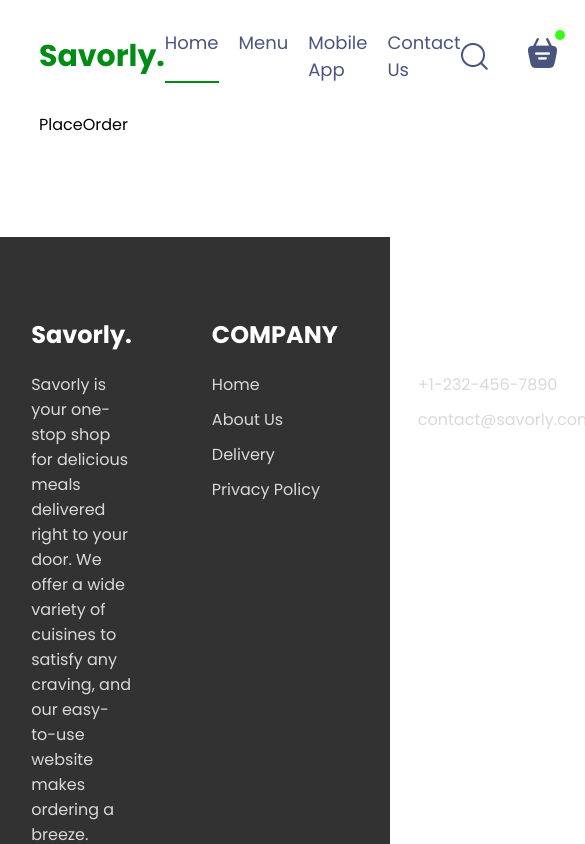
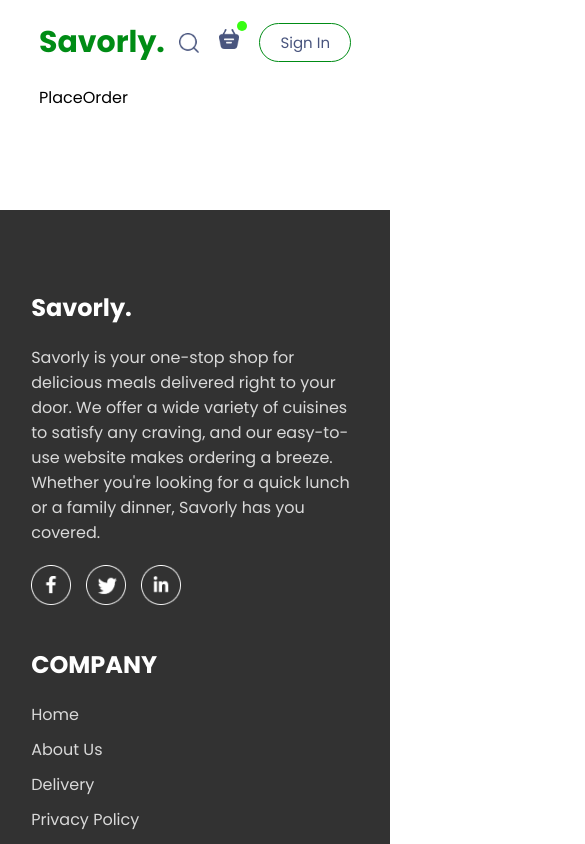
Before and after one commit to bant095/savorly-foods, a React (Vite) app in the folder savorly-frontend/: page /order in a window 390 px wide. Shown: the top 844 px of the page, 585 px wide, since content can reach past the window. Built offline with nearby package versions, Linux system fonts and the light colour scheme; the HTML template or start-up script is replaced by a standard one.

Commit message:
I make the frontend landing page responsive

```diff
--- a/savorly-frontend/src/components/explore-menu/exploremenu.css
+++ b/savorly-frontend/src/components/explore-menu/exploremenu.css
@@ -52,3 +52,13 @@
 .explore-menu-list .active {
   border: 4px solid tomato;
 }
+
+/*/////////////////////////////// */
+/* MEDIA QUERY */
+
+@media (max-width: 1050px) {
+  .explore-menu-text {
+    max-width: 100%;
+    font-size: 14px;
+  }
+}
--- a/savorly-frontend/src/components/footer/footer.css
+++ b/savorly-frontend/src/components/footer/footer.css
@@ -53,3 +53,16 @@
   background-color: grey;
   border: none;
 }
+
+/* MEDIA QUERY */
+@media (max-width: 750px) {
+  .footer-content {
+    display: flex;
+    flex-direction: column;
+    gap: 35px;
+  }
+
+  .footer-copyright {
+    text-align: center;
+  }
+}
--- a/savorly-frontend/src/components/header/header.css
+++ b/savorly-frontend/src/components/header/header.css
@@ -39,3 +39,24 @@
   border-radius: 50px;
   cursor: pointer;
 }
+
+/* MEDIA QUERY */
+
+@media (max-width: 1050px) {
+  .header-contents {
+    max-width: 45%;
+  }
+}
+
+@media (max-width: 750px) {
+  .header-contents {
+    max-width: 65%;
+  }
+  .header-contents p {
+    display: none;
+  }
+
+  .header-contents button {
+    padding: 2vw 4vw;
+  }
+}
--- a/savorly-frontend/src/components/navbar/Navbar.css
+++ b/savorly-frontend/src/components/navbar/Navbar.css
@@ -61,3 +61,57 @@
   top: -8px;
   right: -8px;
 }
+
+@media (max-width: 1050px) {
+  .navbar .logo {
+    width: 140px;
+  }
+
+  .navbar-menu {
+    gap: 20px;
+    font-size: 17px;
+  }
+
+  .navbar-right {
+    gap: 30px;
+  }
+
+  .navbar-right img {
+    width: 22px;
+  }
+
+  .navbar-right button {
+    padding: 8px 25px;
+  }
+}
+
+@media (max-width: 900px) {
+  .navbar .logo {
+    width: 120px;
+  }
+
+  .navbar-menu {
+    gap: 15px;
+    font-size: 15px;
+  }
+
+  .navbar-right {
+    gap: 20px;
+  }
+
+  .navbar-right img {
+    width: 20px;
+  }
+
+  .navbar-right button {
+    padding: 7px 20px;
+
+    font-size: 15px;
+  }
+}
+
+@media (max-width: 750px) {
+  .navbar-menu {
+    display: none;
+  }
+}
--- a/savorly-frontend/src/components/navbar/Navbar.jsx
+++ b/savorly-frontend/src/components/navbar/Navbar.jsx
@@ -1,6 +1,7 @@
 import React, { useState } from 'react';
 import './Navbar.css';
 import { assets } from '../../assets/assets';
+import { Link } from 'react-router-dom';
 
 const Navbar = () => {
   const [menu, setMenu] = useState('home');
@@ -9,30 +10,34 @@
     <div className='navbar'>
       <h2 className='logo'>Savorly.</h2>
       <ul className='navbar-menu'>
-        <li
+        <Link
+          to='/'
           onClick={() => setMenu('home')}
           className={menu === 'home' ? 'active' : ''}
         >
           Home
-        </li>
-        <li
+        </Link>
+        <a
+          href='#explore-menu'
           onClick={() => setMenu('menu')}
           className={menu === 'menu' ? 'active' : ''}
         >
           Menu
-        </li>
-        <li
+        </a>
+        <a
+          href='#app-download'
           onClick={() => setMenu('mobile-app')}
           className={menu === 'mobile-app' ? 'active' : ''}
         >
           Mobile App
-        </li>
-        <li
+        </a>
+        <a
+          href='#footer'
           onClick={() => setMenu('contact-us')}
           className={menu === 'contact-us' ? 'active' : ''}
         >
           Contact Us
-        </li>
+        </a>
       </ul>
 
       <div className='navbar-right'>
--- a/savorly-frontend/src/index.css
+++ b/savorly-frontend/src/index.css
@@ -5,6 +5,7 @@
   margin: 0;
   box-sizing: border-box;
   font-family: 'Poppins', sans-serif;
+  scroll-behavior: smooth;
 }
 
 body {
```
